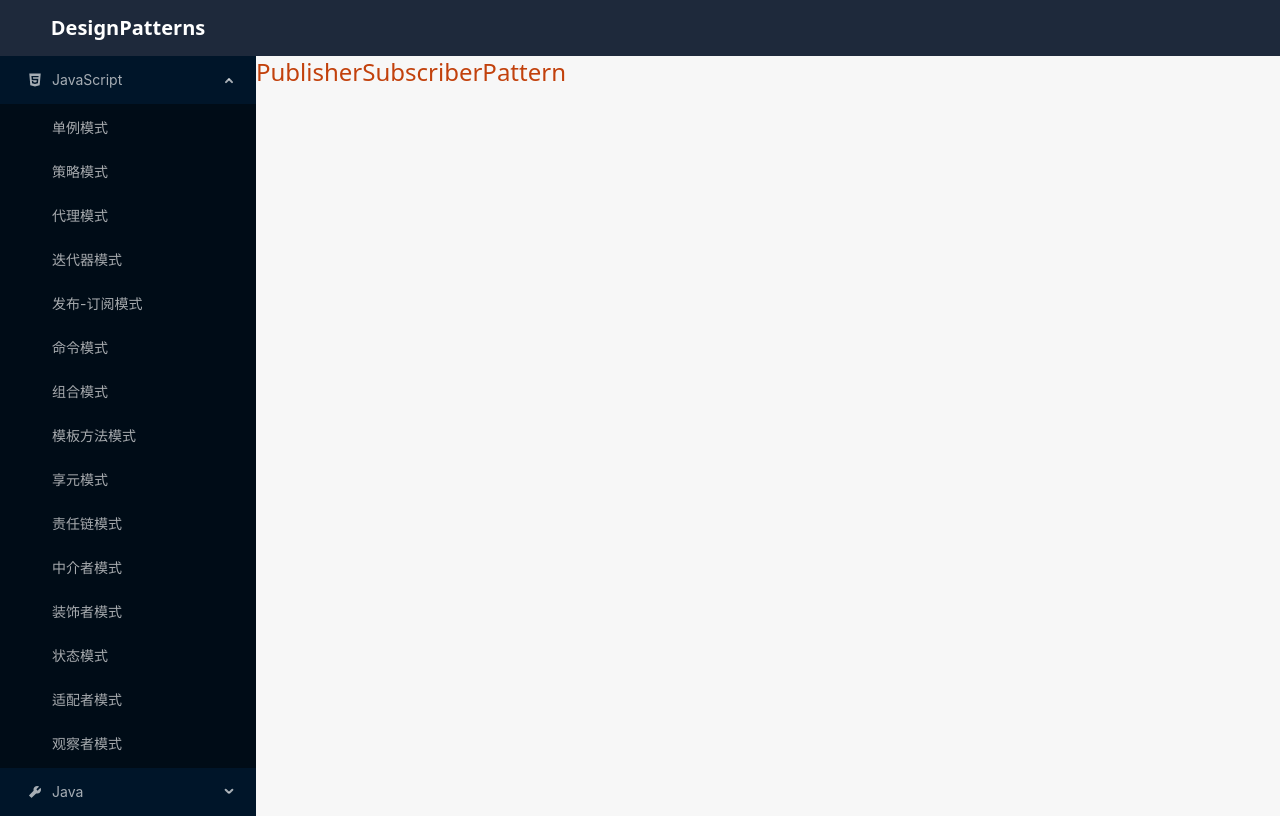
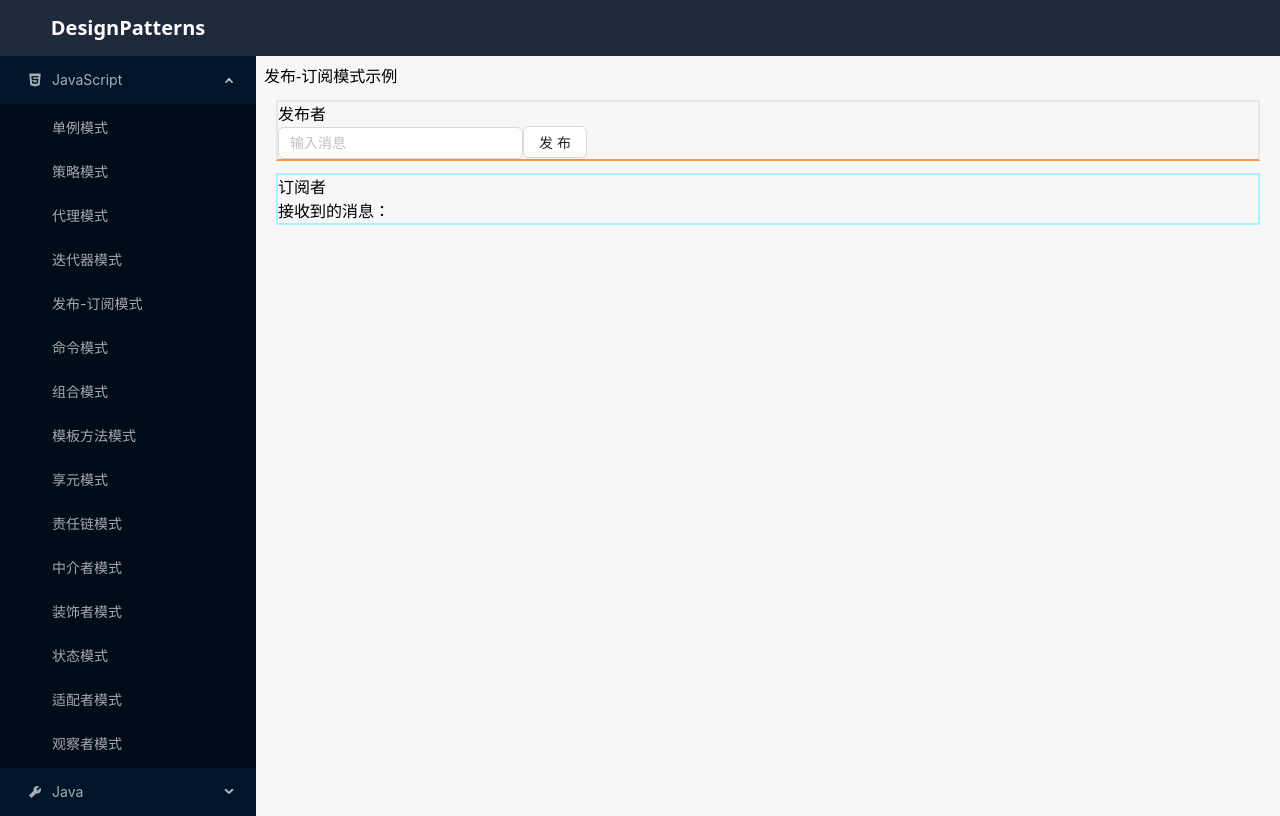
Before and after one commit to sumingcheng/ReactEase, a React (Vite) app: page /PublisherSubscriberPattern in a window 1280 px wide. Built offline with nearby package versions, Linux system fonts and the light colour scheme.

Commit message:
fix:PublisherSubscriberPattern

```diff
--- a/src/views/PublisherSubscriberPattern/index.jsx
+++ b/src/views/PublisherSubscriberPattern/index.jsx
@@ -1,7 +1,82 @@
-export function PublisherSubscriberPattern () {
+import React, { useState, useEffect } from 'react'
+import { Button, Input } from 'antd'
+
+// 创建一个全局的事件订阅/发布对象
+const eventEmitter = {
+  events: {},
+  subscribe(event, callback) {
+    if (!this.events[event]) {
+      this.events[event] = []
+    }
+    this.events[event].push(callback)
+    return () => this.unsubscribe(event, callback)
+  },
+  unsubscribe(event, callback) {
+    if (this.events[event]) {
+      this.events[event] = this.events[event].filter((listener) => listener !== callback)
+    }
+  },
+  emit(event, data) {
+    if (this.events[event]) {
+      this.events[event].forEach((listener) => listener(data))
+    }
+    console.log(this.events)
+  },
+}
+
+// 发布者组件
+const Publisher = () => {
+  const [message, setMessage] = useState('')
+
+  const handleMessageChange = (e) => {
+    setMessage(e.target.value)
+  }
+
+  const handlePublish = () => {
+    eventEmitter.emit('messagePublished', message)
+    setMessage('')
+  }
+
   return (
-      <div>
-        <h1 className="text-orange-700 text-2xl">PublisherSubscriberPattern</h1>
-      </div>
+    <div className="border-2 border-b-orange-400 m-3">
+      <h2>发布者</h2>
+      <Input className="w-1/4" type="text" value={message} onChange={handleMessageChange} placeholder="输入消息" />
+      <Button onClick={handlePublish}>发布</Button>
+    </div>
   )
 }
+
+// 订阅者组件
+const Subscriber = () => {
+  const [receivedMessage, setReceivedMessage] = useState('')
+
+  useEffect(() => {
+    const handleMessagePublished = (message) => {
+      setReceivedMessage(message)
+    }
+
+    const unsubscribe = eventEmitter.subscribe('messagePublished', handleMessagePublished)
+
+    return () => {
+      unsubscribe()
+    }
+  }, [])
+
+  return (
+    <div className="border-2 border-cyan-200 m-3">
+      <h2>订阅者</h2>
+      <p>接收到的消息：{receivedMessage}</p>
+    </div>
+  )
+}
+
+// 应用组件
+export const PublisherSubscriberPattern = () => {
+  return (
+    <div className="m-2">
+      <h1>发布-订阅模式示例</h1>
+      <Publisher />
+      <Subscriber />
+    </div>
+  )
+}
```
